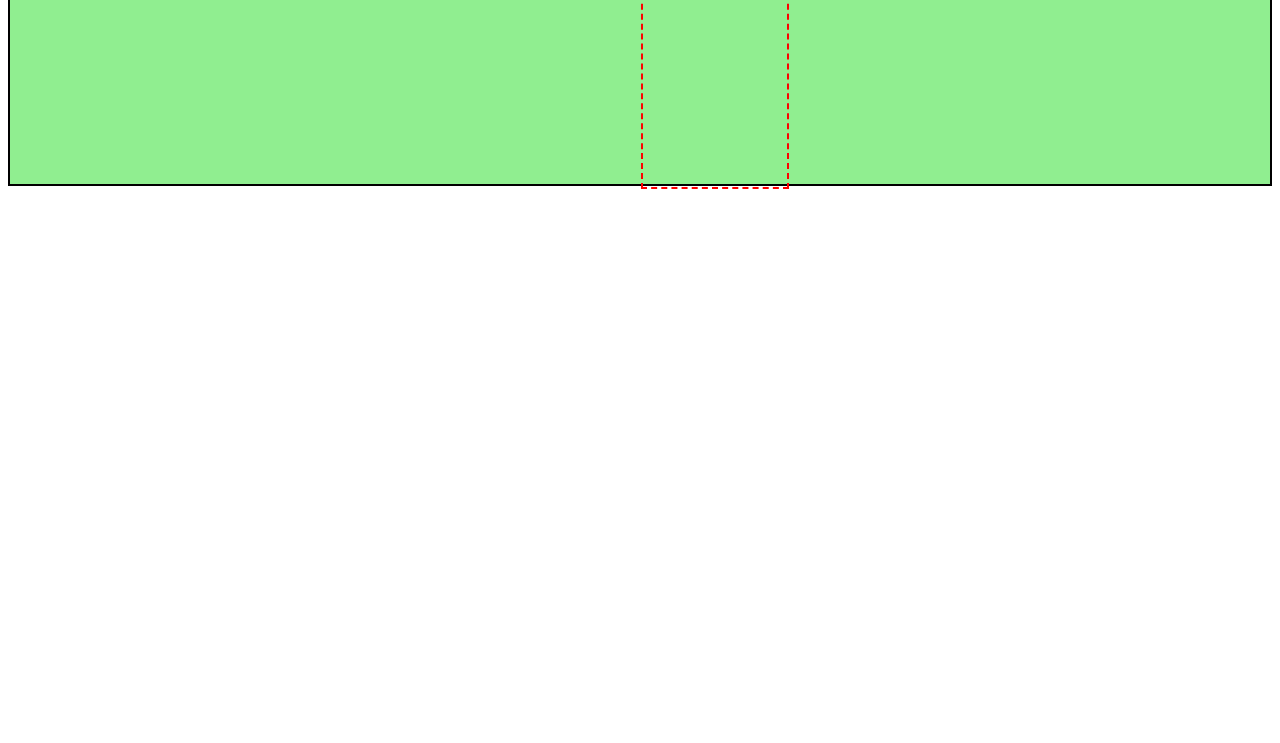
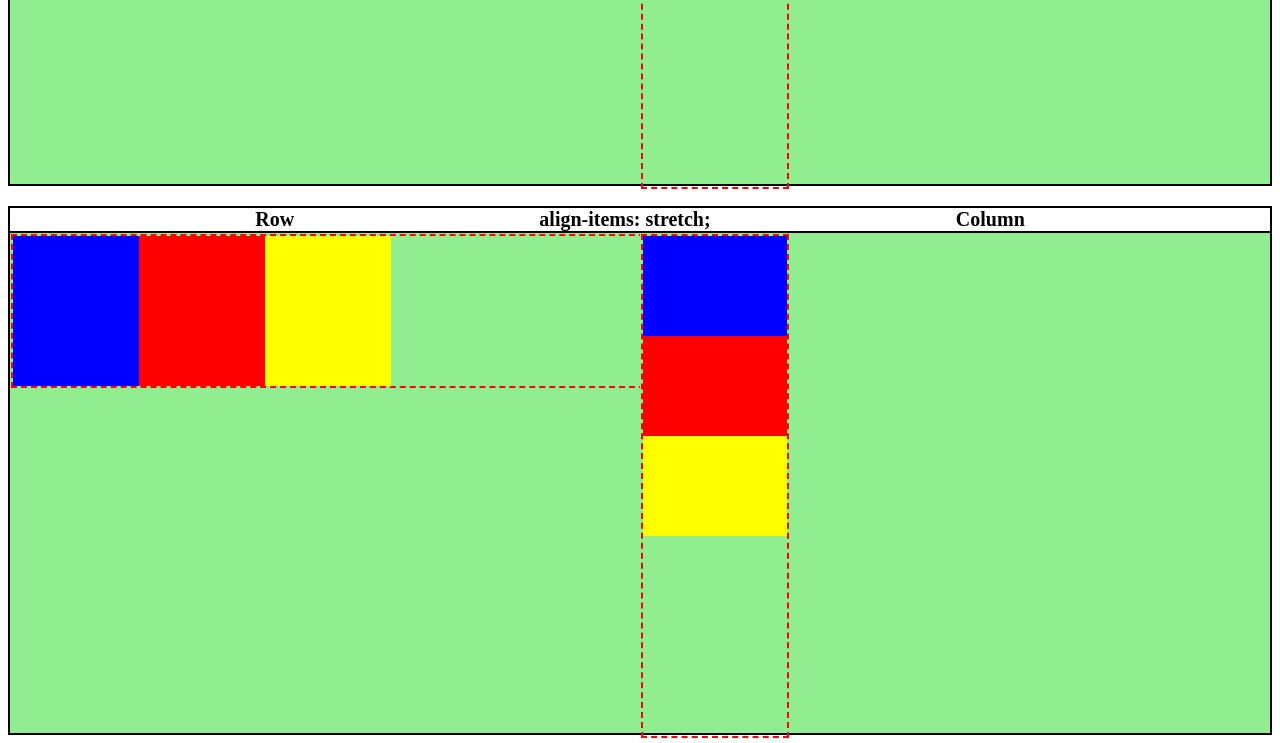
Before and after one commit to KC-Scout/flex-box-examples, a plain HTML site: page index.html in a window 1280 px wide. Shown: the part 5362-6105 px from the top of the page. Before the commit the page ends 5556 px from the top, so only its background shows below. Drawn offline with Linux system fonts and the light colour scheme.

Commit message:
Added in align-items stretch example; explained height & width specified will override the stretch

```diff
--- a/index.html
+++ b/index.html
@@ -268,8 +268,39 @@
            </div>
        </div>
     </div>
+    <!-- start here next time to finish out stretch and baseline -->
+    <!-- Examples of align-items: stretch -->
+    <div class="big-container">
+        <div class="small-container">
+            <div>Row</div>
+            <div>align-items: stretch;</div>
+            <div>Column</div>
+        </div>
+        <div class="justify-container">
+           <div id="box-container-8">
+               <div class="row-column-container-13">
+                    <div class="ali-box-19"></div>
+                    <div class="ali-box-21"></div>
+                    <div class="ali-box-31"></div>
+               </div>
+               <div class="description">
+                   <div><p></p></div>
+               </div>
+           </div>
+           <div id="box-container-9">
+               <div style="align-items: stretch;" class="row-column-container-14">
+                    <div class="ali-col-box-19"></div>
+                    <div class="ali-col-box-21"></div>
+                    <div class="ali-col-box-31"></div>
+               </div>
+               <div class="description">
+                   <div><p></p></div>
+               </div>
+           </div>
+       </div>
+    </div>
 
-<!-- start here next time to finish out stretch and baseline -->
+
 
 
 </body>
--- a/styles/style.css
+++ b/styles/style.css
@@ -351,3 +351,57 @@ h1 {
     margin: 1px;
     align-items: flex-end;
 }
+/*
+    align-items: stretch; Weird thing is if height is specified it won't stretch the row or column.
+    In this example I have only specified a width for the row and a height for the column to illustrate stretch
+     */
+
+
+.ali-box-19 {
+    background-color: blue;
+    width: 20%;
+    /* height: 30%; */
+}
+.ali-box-21 {
+    background-color: red;
+    width: 20%;
+    /* height: 30%; */
+}
+.ali-box-31 {
+    background-color: yellow;
+    width: 20%;
+    /* height: 30%; */
+}
+.ali-col-box-19 {
+    background-color: blue;
+    /* width: 40%; */
+    height: 20%;
+}
+.ali-col-box-21 {
+    background-color: red;
+    /* width: 40%; */
+    height: 20%;
+}
+.ali-col-box-31 {
+    background-color: yellow;
+    /* width: 40%; */
+    height: 20%;
+}
+.row-column-container-13{
+    display: flex;
+    flex-direction: row;
+    border: 2px dashed red;
+    width: 100%;
+    height: 30%;
+    margin: 1px;
+    align-items: stretch;
+}
+.row-column-container-14{
+    display: flex;
+    flex-direction: column;
+    border: 2px dashed red;
+    width: 30%;
+    height: 100%;
+    margin: 1px;
+    align-items: stretch;
+}
```
